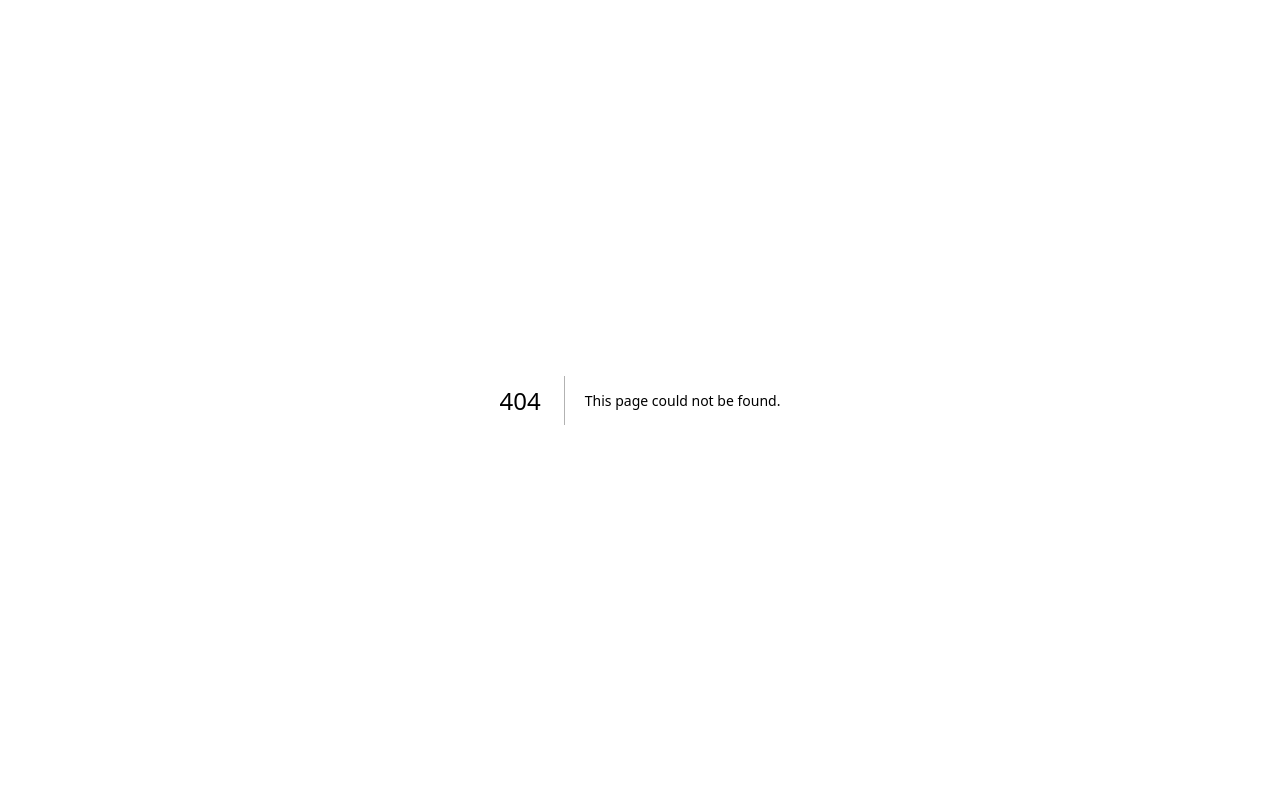
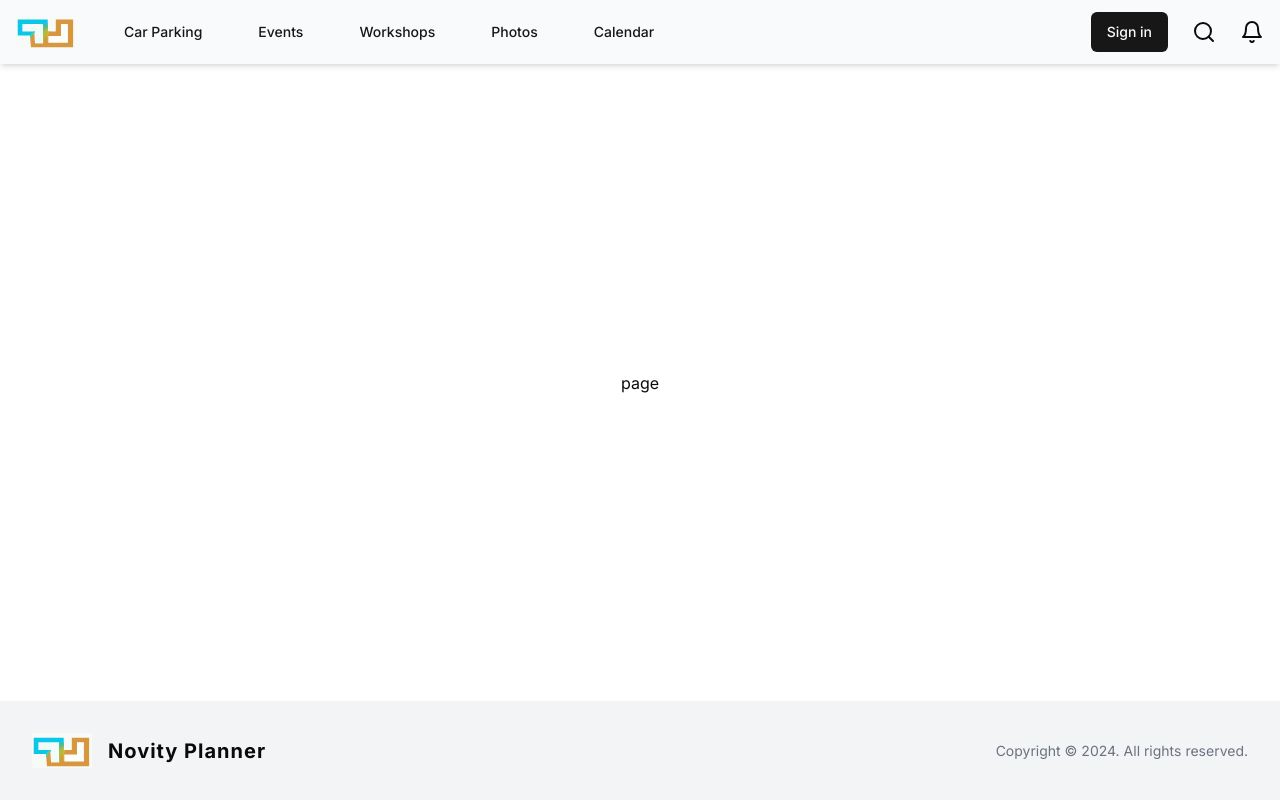
Before and after one commit to nileshparwan/NovityPlanner, a Next.js app: page /events in a window 1280 px wide. Before the commit this address had no page. Built offline with nearby package versions, Linux system fonts and the light colour scheme; no server answers.

Commit message:
[next] create nav pages

```diff
--- /dev/null
+++ b/app/calendar/page.tsx
@@ -0,0 +1,9 @@
+import React from 'react'
+
+const page = () => {
+  return (
+    <div>page</div>
+  )
+}
+
+export default page
--- /dev/null
+++ b/app/calendar/template.tsx
@@ -0,0 +1,22 @@
+'use client'
+
+import Footer from '@/components/footer/Footer';
+import UserButtonComponent from '../(components)/userButtonComponent';
+import { useAuth } from '@clerk/nextjs';
+import { Header } from '@/components/header/Header';
+
+export default function Template({ children }: { children: React.ReactNode }) {
+  const { isSignedIn } = useAuth();
+  return (
+    <>
+       <Header
+        isLogged={isSignedIn as boolean}
+        userButtonComponent={<UserButtonComponent />}
+      />
+      <main className='flex-1 flex items-center justify-center'>
+        {children}
+      </main>
+      <Footer />
+    </>
+  );
+}
--- /dev/null
+++ b/app/events/page.tsx
@@ -0,0 +1,9 @@
+import React from 'react'
+
+const page = () => {
+  return (
+    <div>page</div>
+  )
+}
+
+export default page
--- /dev/null
+++ b/app/events/template.tsx
@@ -0,0 +1,22 @@
+'use client'
+
+import Footer from '@/components/footer/Footer';
+import UserButtonComponent from '../(components)/userButtonComponent';
+import { useAuth } from '@clerk/nextjs';
+import { Header } from '@/components/header/Header';
+
+export default function Template({ children }: { children: React.ReactNode }) {
+  const { isSignedIn } = useAuth();
+  return (
+    <>
+       <Header
+        isLogged={isSignedIn as boolean}
+        userButtonComponent={<UserButtonComponent />}
+      />
+      <main className='flex-1 flex items-center justify-center'>
+        {children}
+      </main>
+      <Footer />
+    </>
+  );
+}
--- /dev/null
+++ b/app/parking/page.tsx
@@ -0,0 +1,9 @@
+import React from 'react'
+
+const page = () => {
+  return (
+    <div>page</div>
+  )
+}
+
+export default page
--- /dev/null
+++ b/app/parking/template.tsx
@@ -0,0 +1,22 @@
+'use client'
+
+import Footer from '@/components/footer/Footer';
+import UserButtonComponent from '../(components)/userButtonComponent';
+import { useAuth } from '@clerk/nextjs';
+import { Header } from '@/components/header/Header';
+
+export default function Template({ children }: { children: React.ReactNode }) {
+  const { isSignedIn } = useAuth();
+  return (
+    <>
+       <Header
+        isLogged={isSignedIn as boolean}
+        userButtonComponent={<UserButtonComponent />}
+      />
+      <main className='flex-1 flex items-center justify-center'>
+        {children}
+      </main>
+      <Footer />
+    </>
+  );
+}
--- /dev/null
+++ b/app/photos/page.tsx
@@ -0,0 +1,9 @@
+import React from 'react'
+
+const page = () => {
+  return (
+    <div>page</div>
+  )
+}
+
+export default page
--- /dev/null
+++ b/app/photos/template.tsx
@@ -0,0 +1,22 @@
+'use client'
+
+import Footer from '@/components/footer/Footer';
+import UserButtonComponent from '../(components)/userButtonComponent';
+import { useAuth } from '@clerk/nextjs';
+import { Header } from '@/components/header/Header';
+
+export default function Template({ children }: { children: React.ReactNode }) {
+  const { isSignedIn } = useAuth();
+  return (
+    <>
+       <Header
+        isLogged={isSignedIn as boolean}
+        userButtonComponent={<UserButtonComponent />}
+      />
+      <main className='flex-1 flex items-center justify-center'>
+        {children}
+      </main>
+      <Footer />
+    </>
+  );
+}
--- /dev/null
+++ b/app/workshops/page.tsx
@@ -0,0 +1,9 @@
+import React from 'react'
+
+const page = () => {
+  return (
+    <div>page</div>
+  )
+}
+
+export default page
--- /dev/null
+++ b/app/workshops/template.tsx
@@ -0,0 +1,22 @@
+'use client'
+
+import Footer from '@/components/footer/Footer';
+import UserButtonComponent from '../(components)/userButtonComponent';
+import { useAuth } from '@clerk/nextjs';
+import { Header } from '@/components/header/Header';
+
+export default function Template({ children }: { children: React.ReactNode }) {
+  const { isSignedIn } = useAuth();
+  return (
+    <>
+       <Header
+        isLogged={isSignedIn as boolean}
+        userButtonComponent={<UserButtonComponent />}
+      />
+      <main className='flex-1 flex items-center justify-center'>
+        {children}
+      </main>
+      <Footer />
+    </>
+  );
+}
```
